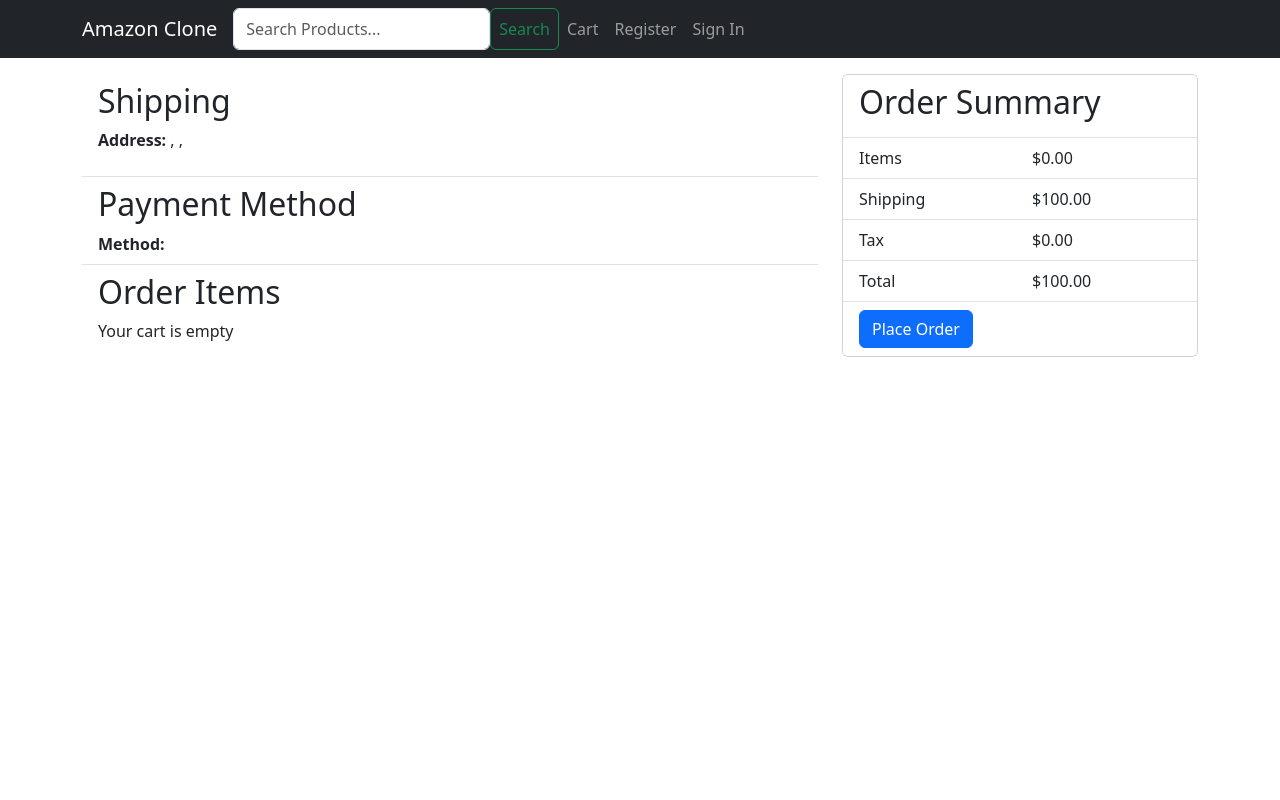
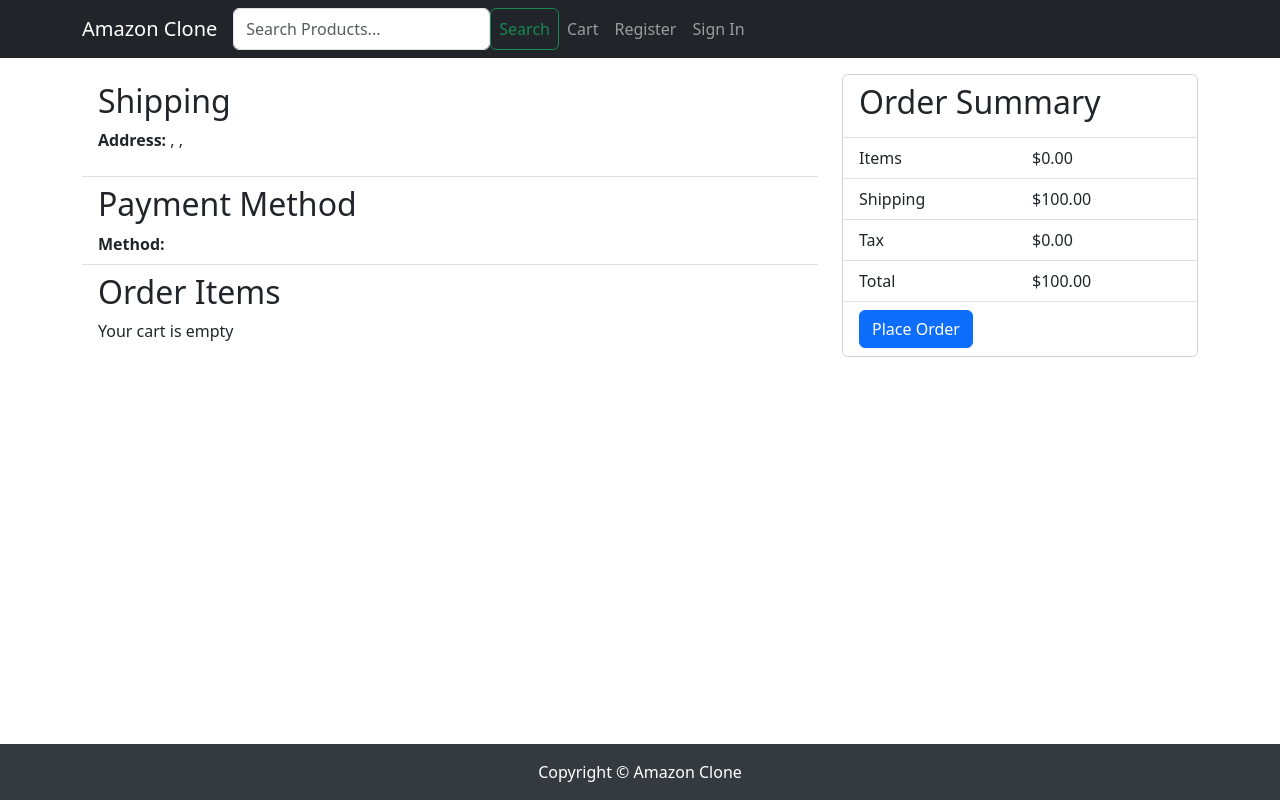
Before and after one commit to Teja3993/amazon-clone, a React (Create React App) app in the folder frontend/: page /placeorder in a window 1280 px wide. Built offline with nearby package versions, Linux system fonts and the light colour scheme.

Commit message:
AC-49: Added custom footer component

```diff
--- a/frontend/src/App.js
+++ b/frontend/src/App.js
@@ -2,6 +2,7 @@ import React from 'react';
 import { Container } from 'react-bootstrap';
 import { Routes, Route } from 'react-router-dom';
 import Header from './components/Header';
+import Footer from './components/Footer'; // <--- NEW IMPORT
 import HomeScreen from './screens/HomeScreen';
 import ProfileScreen from './screens/ProfileScreen';
 import ProductScreen from './screens/ProductScreen';
@@ -9,12 +10,12 @@ import CartScreen from './screens/CartScreen';
 import ShippingScreen from './screens/ShippingScreen';
 import PaymentScreen from './screens/PaymentScreen';
 import PlaceOrderScreen from './screens/PlaceOrderScreen';
-import LoginScreen from './screens/LoginScreen';       // <--- WAS MISSING
-import RegisterScreen from './screens/RegisterScreen'; // <--- WAS MISSING
+import LoginScreen from './screens/LoginScreen';
+import RegisterScreen from './screens/RegisterScreen';
 
 function App() {
   return (
-    <div className="App">
+    <div className="App" style={{ display: 'flex', flexDirection: 'column', minHeight: '100vh' }}>
       <Header />
       <main className='py-3'>
         <Container>
@@ -23,8 +24,8 @@ function App() {
             <Route path='/product/:id' element={<ProductScreen />} />
             <Route path='/cart/:id?' element={<CartScreen />} />
             <Route path='/cart' element={<CartScreen />} />
-            <Route path='/login' element={<LoginScreen />} />       {/* <--- FIXED */}
-            <Route path='/register' element={<RegisterScreen />} /> {/* <--- FIXED */}
+            <Route path='/login' element={<LoginScreen />} />
+            <Route path='/register' element={<RegisterScreen />} />
             <Route path='/profile' element={<ProfileScreen />} />
             <Route path='/shipping' element={<ShippingScreen />} />
             <Route path='/payment' element={<PaymentScreen />} />
@@ -32,6 +33,7 @@ function App() {
           </Routes>
         </Container>
       </main>
+      <Footer /> {/* <--- NEW COMPONENT */}
     </div>
   );
 }
--- /dev/null
+++ b/frontend/src/components/Footer.js
@@ -0,0 +1,18 @@
+import React from 'react';
+import { Container, Row, Col } from 'react-bootstrap';
+
+const Footer = () => {
+  return (
+    <footer style={{ marginTop: 'auto', background: '#343a40', color: 'white' }}>
+      <Container>
+        <Row>
+          <Col className='text-center py-3'>
+            Copyright &copy; Amazon Clone
+          </Col>
+        </Row>
+      </Container>
+    </footer>
+  );
+};
+
+export default Footer;
```
